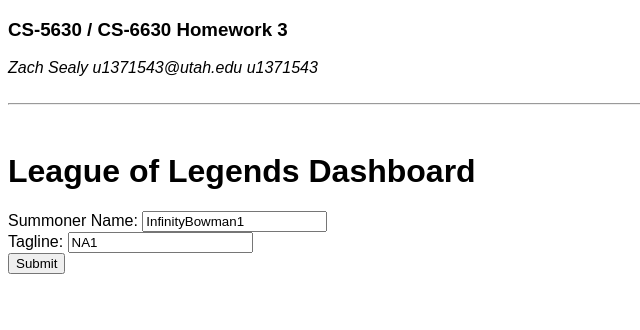
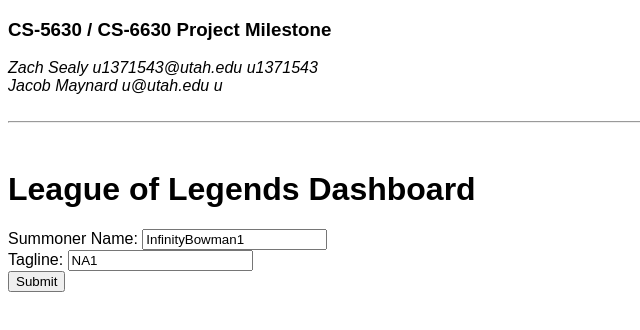
Before and after one commit to InfinityBowman/LeagueOfLegendsDashboard, a website: page riot-api-proxy/public/index.html in a window 1280 px wide. Shown: the whole page, without its empty margins (0-640 px from the left). Drawn offline with nearby package versions, Linux system fonts and the light colour scheme.

Commit message:
need uid for jacob

```diff
--- a/riot-api-proxy/public/index.html
+++ b/riot-api-proxy/public/index.html
@@ -96,11 +96,16 @@
     </style>
   </head>
   <body>
-    <h3>CS-5630 / CS-6630 Homework 3</h3>
+    <h3>CS-5630 / CS-6630 Project Milestone</h3>
     <address>
       <span>Zach Sealy</span>
       <span>u1371543@utah.edu</span>
       <span>u1371543</span>
+    </address>
+    <address>
+      <span>Jacob Maynard</span>
+      <span>u@utah.edu</span>
+      <span>u</span>
     </address>
     <br />
     <hr />
```
